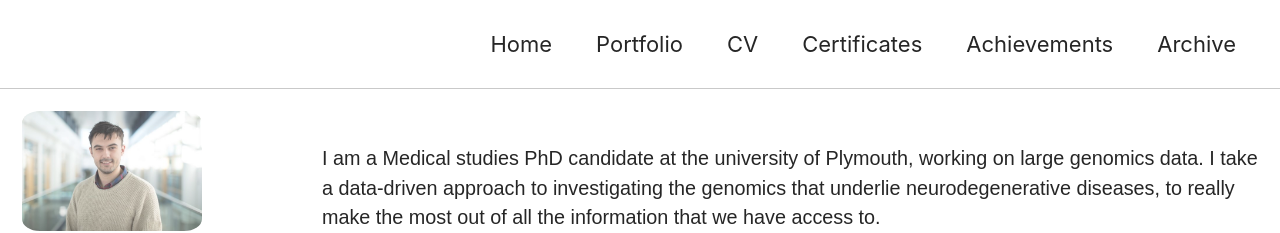
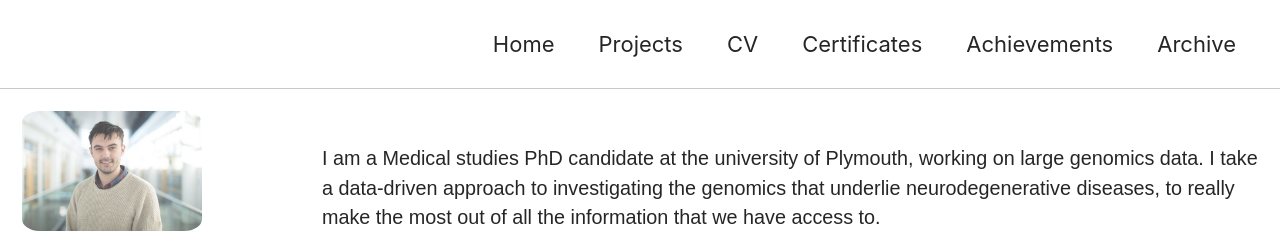
Before and after one commit to jackkelly75/jackkelly75.github.io, a Jekyll site: the page built from _pages/about.md, in a window 1280 px wide and 900 px high. Shown: the top 233 px of the window. Built offline with Jekyll 4.4.1, drawn with Linux system fonts in a browser that asks for light colours; cached includes are drawn as plain includes; nearby versions of some CDN libraries.

Commit message:
Update navigation.yml

```diff
--- a/_data/navigation.yml
+++ b/_data/navigation.yml
@@ -4,8 +4,8 @@ main:
   #   url: https://mmistakes.github.io/minimal-mistakes/docs/quick-start-guide/
   - title: "Home"
     url: /about/
-  - title: "Portfolio"
-    url: /portfolio/
+  - title: "Projects"
+    url: /projects/
   - title: "CV"
     url: /assets/docs/one_column_CV.pdf
   - title: "Certificates"
```
